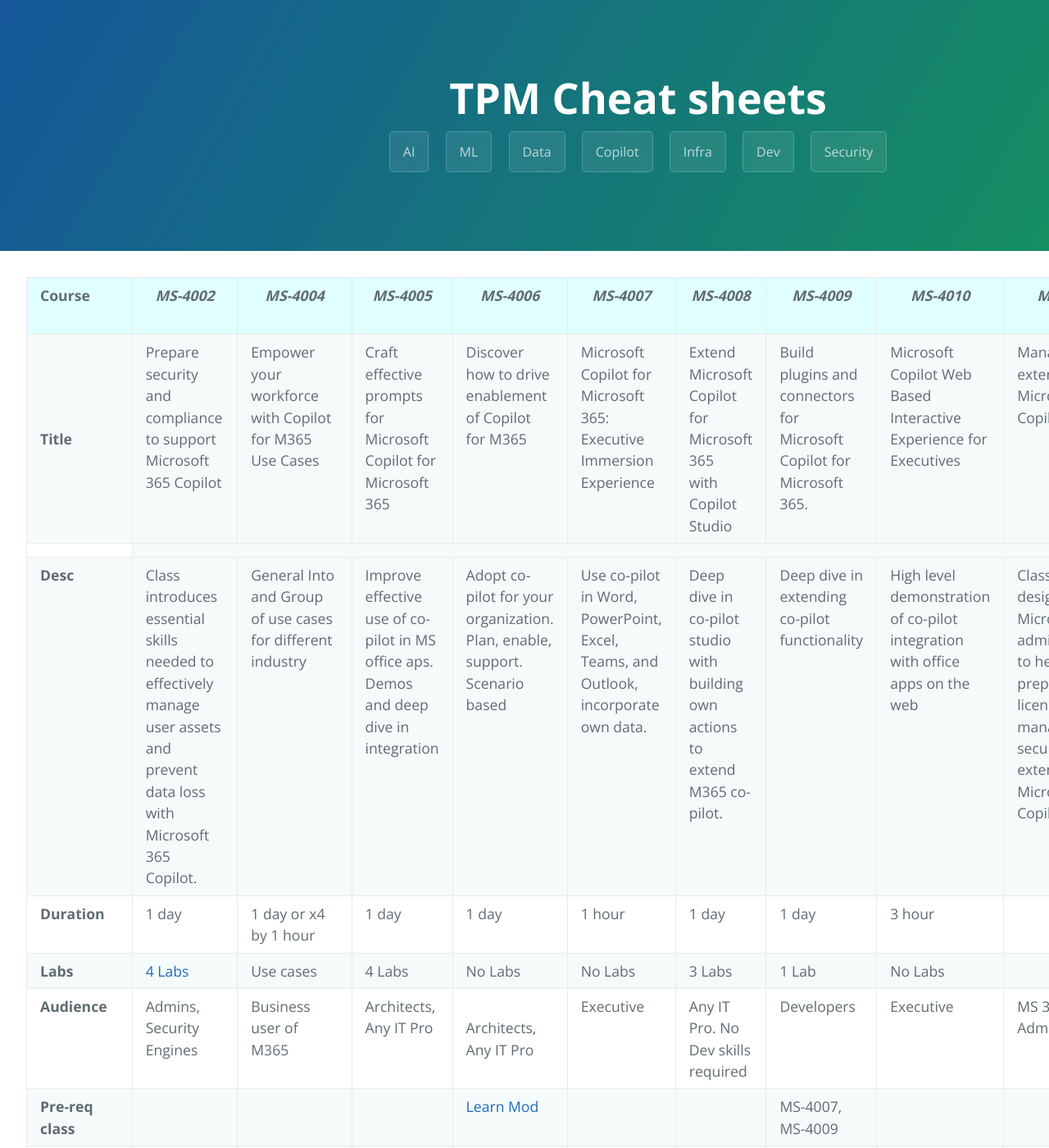
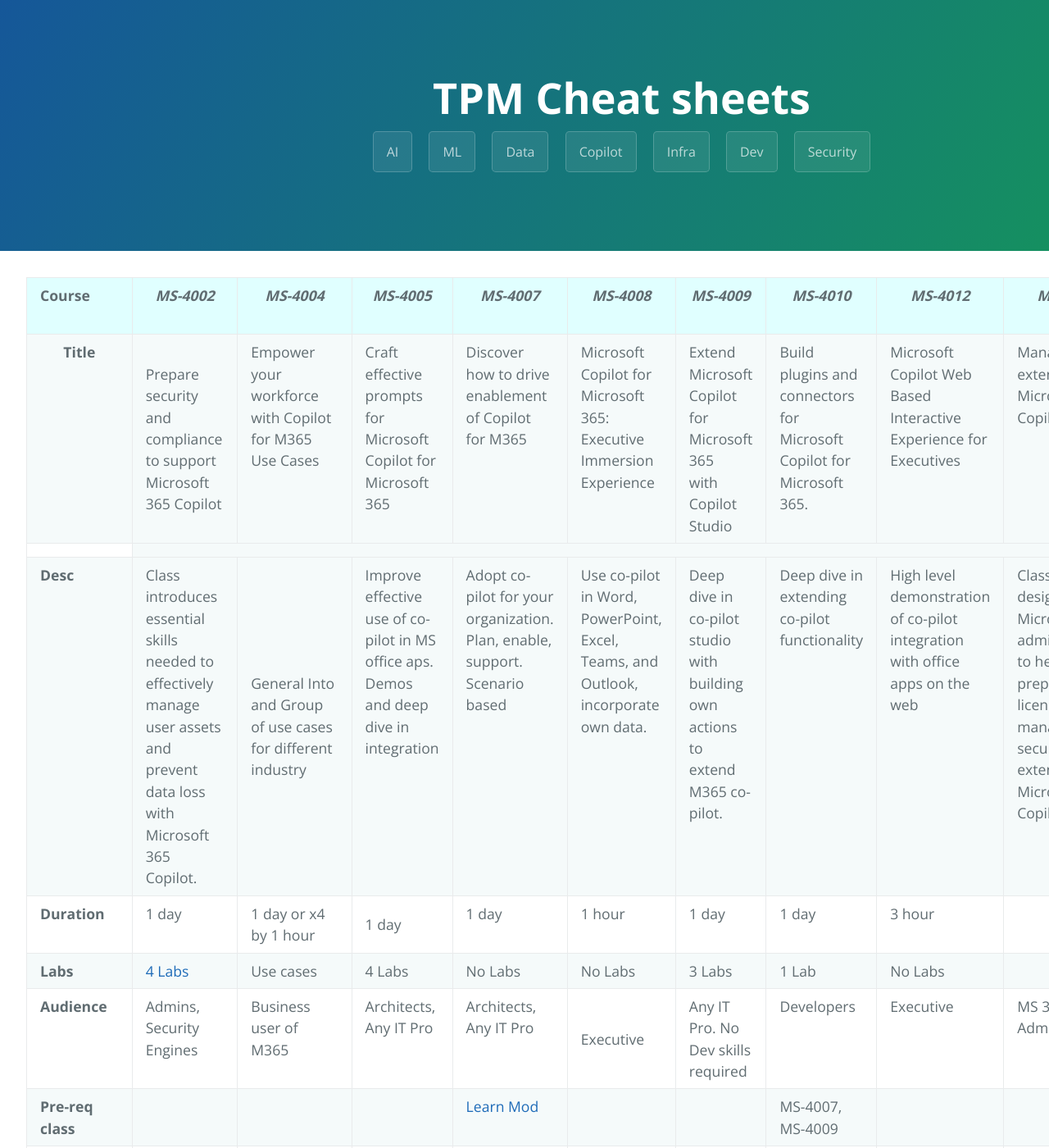
Before and after one commit to true-while/tpm-cheat-sheets, a Jekyll site: the page built from docs/copilot-table.md, in a window 1280 px wide and 1400 px high. Shown: the whole window at 82% size. Built offline with Jekyll 4.4.1, drawn with Linux system fonts in a browser that asks for light colours; our own code applies the rules of GitHub Pages for plain Markdown files.

Commit message:
Removeing MS-4006

````diff
--- a/docs/copilot-table.md
+++ b/docs/copilot-table.md
@@ -1,5 +1,5 @@
 ```table
-| **Course** | _MS-4002_ | _MS-4004_ | _MS-4005_ | _MS-4006_ | _MS-4007_ | _MS-4008_ | _MS-4009_ | _MS-4010_ | _MS-4012_ | _MS-4017_ | _MS-4021_ |
+| **Course** | _MS-4002_ | _MS-4004_ | _MS-4005_ | _MS-4007_ | _MS-4008_ | _MS-4009_ | _MS-4010_ | _MS-4012_ | _MS-4017_ | _MS-4021_ |
 | --- | --- | --- | --- | --- | --- | --- | --- | --- | --- | --- | --- |
 | **Title** | Prepare security and compliance to support Microsoft 365 Copilot | Empower your workforce with Copilot for M365 Use Cases | Craft effective prompts for Microsoft Copilot for Microsoft 365 | Discover how to drive enablement of Copilot for M365 | Microsoft Copilot for Microsoft 365: Executive Immersion Experience | Extend Microsoft Copilot for Microsoft 365  <br>with Copilot Studio | Build plugins and connectors for Microsoft Copilot for Microsoft 365. | Microsoft Copilot Web Based Interactive Experience for Executives | Manage and extend Microsoft 365 Copilot
 Trainer Preparation Guide | |
````
Also changed, not shown: other parts of docs/copilot-table.md (+1 -1 lines).
